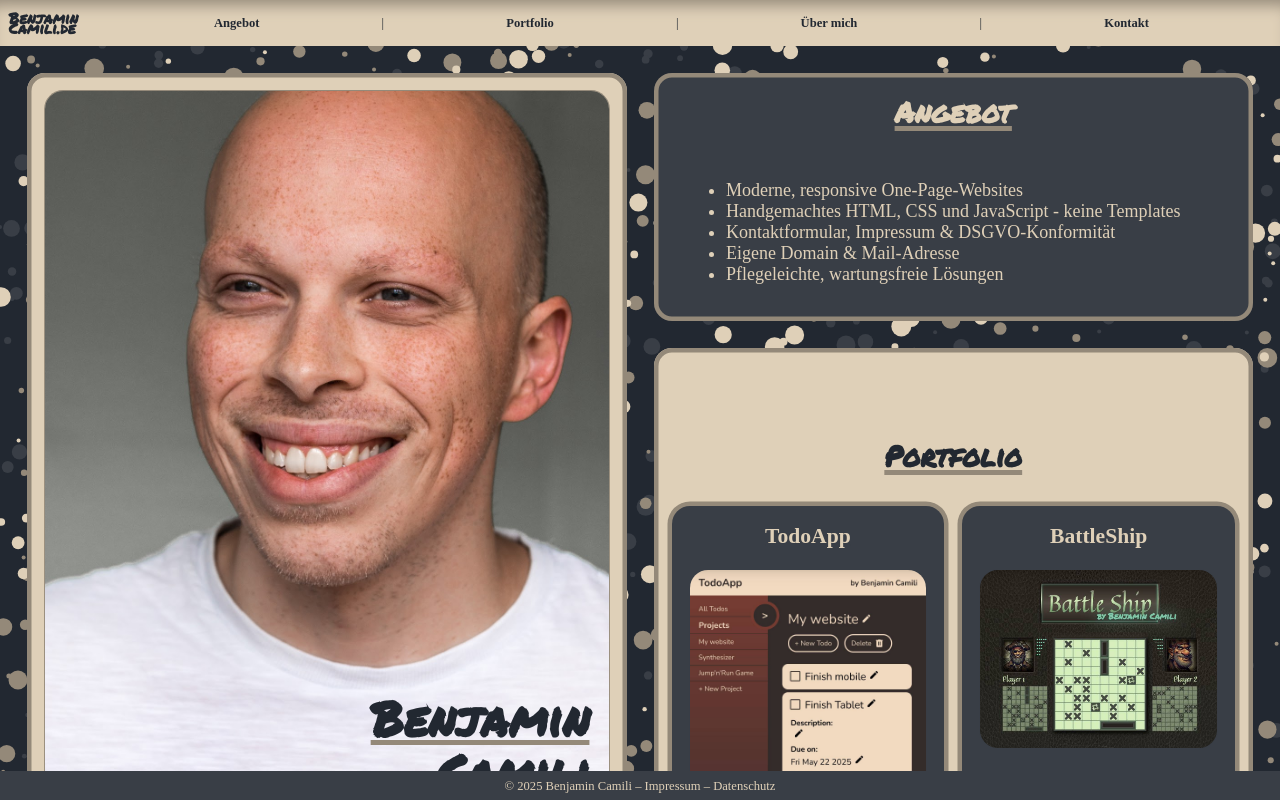
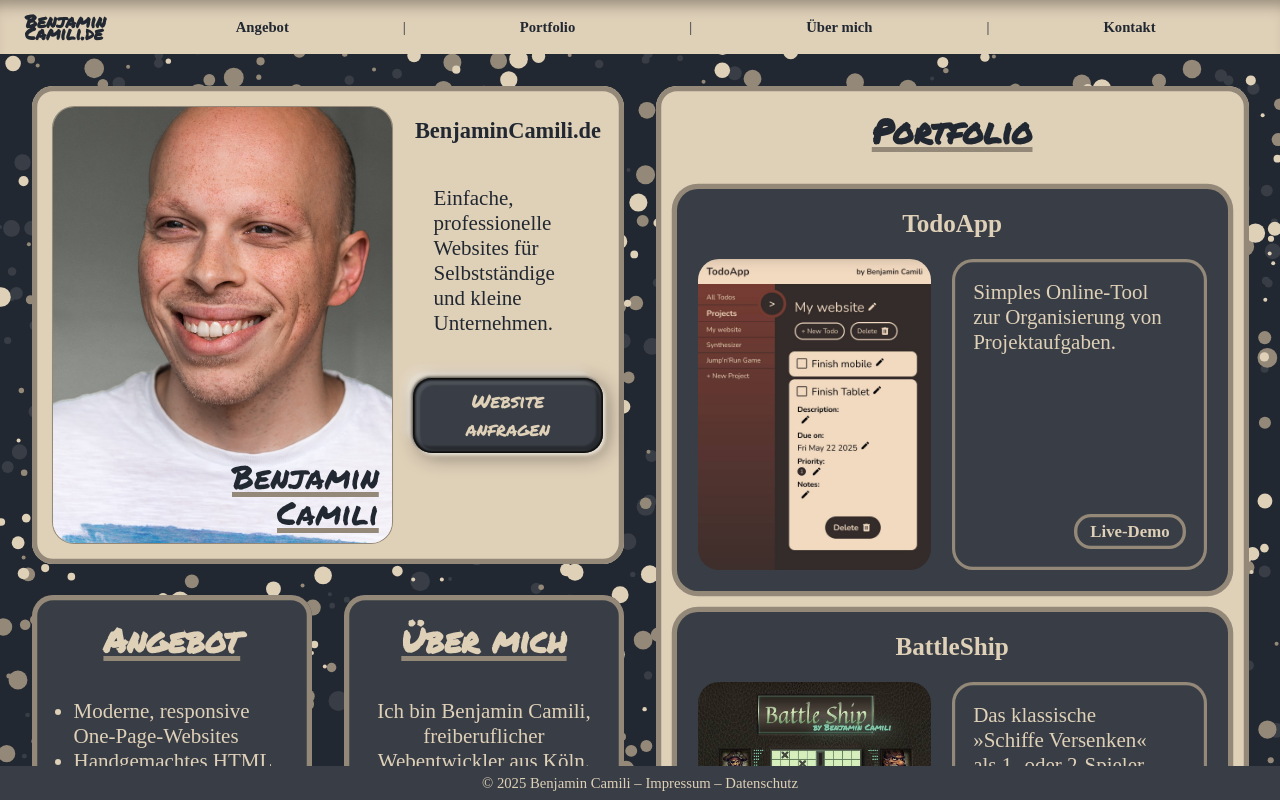
Before and after one commit to bcamili/bcamili.github.io, a website built with webpack: page src/index.html in a window 1280 px wide. Built offline with nearby package versions, Linux system fonts and the light colour scheme; a web font is replaced by a local one.

Commit message:
desktop(responsiveness finished

```diff
--- a/src/index.html
+++ b/src/index.html
@@ -31,10 +31,13 @@
         <header id="hero">
             <div id="header-pic-wrapper">
                 <img src="Portrait.jpg" alt="Ein Foto von Benjamin Camili">
-                <h1>Benjamin Camili</h1>
+                <p id="text-in-picture">Benjamin Camili</p>
             </div>
+            <div id="header-text-wrapper">
+                <h1>BenjaminCamili.de</h1>
                 <p>Einfache, professionelle Websites für Selbstständige und kleine Unternehmen.</p>
                 <a id="callToAction" href="#kontakt" class="dark-button">Website anfragen</a>
+            </div>
         </header>
         <div id="angebot"></div>
         <section id="angebot-section">
@@ -53,31 +56,43 @@
             <div id="projects">
                 <div class="project">
                     <h3>TodoApp</h3>
+                    <div class="project-content-wrapper">
                         <div class="project-screenshot">
                             <img src="TodoAppScreenshot.jpg" alt="Screenshot Web-App TodoApp">
                         </div>
+                        <div class="project-text-wrapper">
                             <p>Simples Online-Tool zur Organisierung von Projektaufgaben.</i></p>
-                    <a href="https://bcamili.github.io/odin-todo-list/" class="light-button">Live-Demo</a>
+                            <a href="https://bcamili.github.io/odin-todo-list/" class="demo-button">Live-Demo</a>
+                        </div>
+                    </div>
                 </div>
                 <div class="project">
                     <h3>BattleShip</h3>
+                     <div class="project-content-wrapper">
                         <div class="project-screenshot">
                             <img src="BattleShipScreenshot.jpg" alt="Screenshot des Spiels Battleship">
                         </div>
+                        <div class="project-text-wrapper">
                             <p>Das klassische »Schiffe Versenken« als 1- oder 2-Spieler-Variante. <i>(Für Chrome Desktop)</i></p>
-                    <a href="https://bcamili.github.io/BattleShip/" class="light-button">Live-Demo</a>
+                            <a href="https://bcamili.github.io/BattleShip/" class="demo-button">Live-Demo</a>
+                        </div>
+                    </div>
                 </div>
                 <div class="project">
                     <h3>The Weather</h3>
+                    <div class="project-content-wrapper">
                         <div class="project-screenshot">
                             <img src="WeatherAppScreenshot.jpg" alt="Screenshot der Web-App The Weather">
                         </div>
+                        <div class="project-text-wrapper">
                             <p>Wetterabfrage via Visual Crossing API, mit an Wetterlage angepasstem Theme </i></p>
-                    <a href="https://bcamili.github.io/WeatherApp/" class="light-button">Live-Demo</a>
+                            <a href="https://bcamili.github.io/WeatherApp/" class="demo-button">Live-Demo</a>
                         </div>
-                <div class="project">
+                    </div>
+                </div>
+                <div class="project" id="self-project">
                     <h3 style="font-size: 1em;">BenjaminCamili.de</h3>
-                    <p id="self-project">Diese Portfolioseite – demonstriert Hosting mit GitHub Pages, eigener Domain und moderner Entwicklung.</p>
+                    <p>Diese Portfolioseite – demonstriert Hosting mit GitHub Pages, eigener Domain und moderner Entwicklung.</p>
                 </div>
             </div>
         </section>
@@ -91,12 +106,14 @@
             <h2>Kontakt</h2>
             <p>Schreib mir eine Nachricht oder eine E-Mail an <strong>info@benjamincamili.de</strong>.</p>
             <form class="contact-form">
+                <div id="textinput-wrapper">
                     <label for="name">Name</label>
                     <input type="text" id = "name" placeholder="Dein Name" required>
                     <label for="email">E-Mail</label>
                     <input type="email" id="email" placeholder="Deine E-Mail" required>
                     <label for="msg">Nachricht</label>
                     <textarea id="msg" placeholder="Deine Nachricht" rows="5" required></textarea>
+                </div>
                 <button type="submit" class="dark-button">Absenden</button>
             </form>
         </section>
--- a/src/styles.css
+++ b/src/styles.css
@@ -1,16 +1,14 @@
-*{
-    /*
-        box-shadow: inset 0px 0px 0px 1px red;
-    */
+/* *{
+    box-shadow: inset 0px 0px 0px 1px red;
+} */
 
+html{
     --darkColor: rgb(34, 40, 49);
     --lowColor: rgb(57, 62, 70);
     --midColor: rgb(148, 137, 121);
     --highlight: rgb(223, 208, 184);
     --actionColor: rgb(195, 101, 50);
-}
 
-html{
     font-family: "Parkinsans";
     font-size: 16px;
     width: 100%;
@@ -28,33 +26,13 @@ body{
     height: 100%;
 }
 
-#logo-container{
-    width: fit-content;
-}
-
-#nav-container{
-    width: 100%;
-    display: flex;
-    justify-content: space-evenly;
-    align-items: center;
-    color: var(--darkColor);
-}
-
-#logo{
-    color: var(--darkColor);
-    width: 8ch;
-    line-height: .7;
-    display: block;
-    font-family: "Permanent Marker";
-    font-size: 1.2em;
-}
-
 #pageContainer{
     display: grid;
     overflow: scroll;
     scroll-behavior: smooth;
     -ms-overflow-style: none;
     scrollbar-width: none;
+    padding: 0 1.5em;
 }
 
 #pageContaine::-webkit-scrollbar{
@@ -64,6 +42,11 @@ body{
 a{
     color: inherit;
     text-decoration: none;
+}
+
+p{
+    margin: 1em 0;
+    padding: 1em;
 }
 
 #background-canvas{
@@ -87,6 +70,27 @@ nav{
     box-shadow: inset 0px 15px 15px -10px var(--midColor);
 }
 
+#logo-container{
+    width: fit-content;
+}
+
+#logo{
+    color: var(--darkColor);
+    width: 8ch;
+    line-height: .7;
+    display: block;
+    font-family: "Permanent Marker";
+    font-size: 1.2em;
+}
+
+#nav-container{
+    width: 100%;
+    display: flex;
+    justify-content: space-evenly;
+    align-items: center;
+    color: var(--darkColor);
+}
+
 nav a{
     font-weight: bold;
     font-size: 1em;
@@ -104,8 +108,7 @@ header, section, footer{
 }
 
 header, section{
-    margin: 1.5em;
-    margin-bottom: 0;
+    margin-top: 1.5em;
     padding: 1em;
     box-shadow: inset 0 0 0em 0.25em var(--midColor);
     border-radius: 1em;
@@ -115,6 +118,7 @@ header{
     grid-row: 1;
     background-color: var(--highlight);
     color: var(--darkColor);
+    gap: 1em;
 }
 
 
@@ -123,8 +127,14 @@ header{
     max-width: 100%;
 }
 
+#header-text-wrapper{
+    display: flex;
+    flex-direction: column;
+    align-self: baseline;
+
+}
+
 header img{
-    object-fit: contain;
     width: 100%;
     height: 100%;
     display: block;
@@ -133,7 +143,7 @@ header img{
 }
 
 
-h1{
+#text-in-picture{
     position: absolute;
     bottom: 0;
     right: 0;
@@ -148,15 +158,24 @@ h1{
     color: var(--darkColor);
 }
 
+h1{
+    font-size: 1.3em;
+    margin: 0;
+    margin-top: .5em;
+    text-align: center;
+}
+
 .dark-button{
+    width: fit-content;
+    align-self: center;
+    justify-self: center;
     font-family: "Permanent Marker";
-    color: var(--midColor);
+    color: var(--highlight);
     background-color: var(--lowColor);
     border-radius: 1em;
     padding: .5em 1em;
     border: none;
     text-align: center;
-    justify-self: center;
     box-shadow:
         inset rgba(0,0,0,0.8) 0px 0px 2px 2px,
         inset rgba(255, 255, 255, 0.1) 2px 2px 2px 5px,
@@ -189,7 +208,7 @@ h1{
 }
 
 #callToAction{
-    margin-bottom: 1em;
+    font-size: .9em;
 }
 
 #angebot{
@@ -200,11 +219,13 @@ h1{
     grid-row: 2;
     background-color: var(--lowColor);
     color: var(--highlight);
+    display: flex;
+    flex-direction: column;
 }
 
 #angebot-section ul{
     margin: 0;
-    padding: 1em;
+    padding: 0em .5em 0 1em;
 }
 
 #portfolio{
@@ -226,42 +247,68 @@ h1{
     flex-direction: column;
     justify-content: center;
     align-items: center;
+    gap: 1em;
     background-color: var(--lowColor);
+    color: var(--highlight);
     box-shadow: 0 0 0em 0.25em var(--midColor);
     padding: 1em;
     margin-bottom: 1em;
     border-radius: 1em;
 }
 
+.project-content-wrapper{
+    display: flex;
+    flex-direction: column;
+    gap: 1em;
+}
+
+.project-screenshot{
+    flex: 1 0;
+}
+
 .project-screenshot img{
+    display: block;
     width: 100%;
     border-radius: 1em;
     box-shadow: 0 0 0em 0.05em var(--lowColor);
 }
 
-.project p{
-    color: var(--highlight);
-    text-align: left;
+.project-text-wrapper{
+    flex: 1 0;
+    display: flex;
+    flex-direction: column;
+    justify-content: space-between;
+    box-shadow: inset 0 0 0em 0.15em var(--midColor);
+    padding: 0 1em 1em 0;
+    border-radius: 1em;
 }
 
-
+.project-text-wrapper p{
+    margin-top: 0;
+}
 
 #self-project{
+    margin-bottom: 0;
+}
+
+#self-project p{
         text-align: center;
     }
 
-.light-button{
+.demo-button{
+    width: fit-content;
     font-size: .8em;
     font-weight: bold;
     color: var(--highlight);
     background-color: var(--lowColor);
-    justify-self: center;
-    box-shadow: 0 0 0em 0.2em var(--midColor);
-    padding: .25em .75em;
+    align-self: end;
+    justify-self: end;
+    box-shadow: inset 0 0 0em 0.2em var(--midColor);
+    padding: .45em .95em;
     border-radius: 1em;
 }
 
-.light-button:hover{
+.demo-button:hover{
     color: var(--lowColor);
     background-color: var(--highlight);
 }
@@ -280,15 +327,12 @@ h3{
     color: var(--highlight);
     text-align: center;
     margin: 0;
-    margin-bottom: 1em;
 }
 
 #uebermich{
-    grid-row: 4;
 }
 
 #uebermich-section{
-    grid-row: 4;
     background-color: var(--lowColor);
     color: var(--highlight);
     border-color: var(--highlight);
@@ -296,21 +340,33 @@ h3{
 
 #uebermich-section p{
     color: var(--highlight);
+    margin: 0;
+    padding: 0 .5em;
+    text-align: center;
 }
 
 #kontakt{
-    grid-row: 5;
 }
 
 #kontakt-section{
-    grid-row: 5;
     background-color: var(--highlight);
     color: var(--darkColor);
     margin-bottom: 1.5em;
 }
 
+#kontakt-section p{
+    margin: 0;
+    margin-bottom: 1em;
+    padding: 0 1em;
+}
+
 form{
+    display: flex;
+    flex-direction: column;
     width: 100%;
+}
+
+#textinput-wrapper{
     display: grid;
     grid-template-columns: 1fr;
 }
@@ -322,6 +378,7 @@ label{
 input[type=text], input[type=email], textarea{
     font-family: "Permanent Marker";
     margin: 0;
+    margin-bottom: 1em;
     font-size: 0.9em;
     padding: 0.5em;
     border: none;
@@ -341,14 +398,8 @@ input[type=text], input[type=email], textarea{
 }
 
 button[type=submit]{
-    margin: 1em;
-}
-
-p{
-    margin: 1em 0;
-    padding: 0;
-    text-align:center;
-    color: var(--darkColor);
+    margin: 0;
+    font-size: .9em;
 }
 
 footer{
@@ -370,236 +421,196 @@ footer p a{
     font-size: 1em;
 }
 
-@media screen and (min-width:450px) {
-    form{
+@media screen and (min-width:480px) {
+    #logo-container{
+        margin-left: 1em;
+    }
+
+    header{
+        flex-direction: row;
+    }
+
+    h1{
+        font-size: clamp(.9em, 3.5vw, 1.4em);
+    }
+
+    #text-in-picture{
+        font-size: clamp(1.5em, 5vw, 2.65em)
+    }
+
+    .project-content-wrapper{
+        flex-direction: row;
+    }
+
+     #textinput-wrapper{
         grid-template-columns: 1fr 3fr;
-        row-gap: 1em;
     }
 }
 
-@media screen and (min-width:450px) {
-    header{
+@media screen and (min-width:640px) {
+    #pageContainer{
         display: grid;
         grid-template-columns: repeat(2, 1fr);
-        gap: 2em;
+        column-gap: 1.5em;
     }
 
-    #header-pic-wrapper{
+    #home, #hero{
+        grid-column: 1;
+        grid-row: 1/4;
+    }
+
+    #angebot, #angebot-section{
+        grid-column: 2;
+        grid-row: 1/3;
+    }
+
+    #portfolio, #portfolio-section{
+        grid-column: 2;
+        grid-row: 3/12;
+    }
+
+    #portfolio-section{
+        margin-bottom: 1.5em;
+    }
+
+    #uebermich, #uebermich-section{
+        grid-column: 1;
+        grid-row: 4/7;
+    }
+
+    #kontakt, #kontakt-section{
+        grid-column: 1;
+        grid-row: 7/11;
+    }
+
+    header{
+        flex-direction: column;
+    }
+
+    #text-in-picture{
+        font-size: clamp(1.5em, 5vw, 2.65em)
+    }
+
+    #projects{
+        display: flex;
+        flex-direction: column;
+    }
+
+    .project-content-wrapper{
+        flex-direction: column;
+    }
+
+    #textinput-wrapper{
+        display: grid;
+        grid-template-columns: 1fr;
+    }
+
+}
+
+@media screen and (min-width:900px){
+    #hero{
+        flex-direction: row;
+    }
+
+    h1{
+        font-size: clamp(.9em, 1.75vw, 1.4em);
+    }
+
+    #text-in-picture{
+        font-size: clamp(1.5em, 2.5vw, 2.65em);
+    }
+
+    #home, #hero{
         grid-column: 1;
         grid-row: 1/3;
     }
 
-    header .dark-button{
-        grid-row: 2;
+    #angebot, #angebot-section{
         grid-column: 2;
+        grid-row: 1;
     }
 
-    h1{
-        font-size: clamp(1.5em, 5vw, 2.65em)
+    #portfolio, #portfolio-section{
+        grid-column: 2;
+        grid-row: 2/11;
     }
 
-    .project{
-        display: grid;
-        grid-template-columns: repeat(2, 1fr);
-        column-gap: 1em;
+    #uebermich, #uebermich-section{
+        grid-column: 1;
+        grid-row: 3/6;
     }
 
-    .project h3{
-        grid-row: 1;
-        grid-column: 1/3;
+    #kontakt, #kontakt-section{
+        grid-column: 1;
+        grid-row: 6/10
     }
 
-    .project-screenshot{
-        grid-row: 2/4;
-        grid-column: 1;
+    .project-content-wrapper{
+        flex-direction: row;
     }
 
-    .project p{
-        grid-row: 2;
-        grid-column: 2;
-        align-self: flex-start;
-    }
-
-    .project a{
-        grid-row: 3;
-        grid-column: 2;
-        align-self:end;
-        margin: 1em 0;
-    }
-
-    #self-project{
-        grid-row: 2;
-        grid-column: 1/3;
-    }
-
-    .dark-button{
-        grid-column: 1/3;
+    #textinput-wrapper{
+        grid-template-columns: 1fr 3fr;
     }
 }
 
-@media screen and (min-width:550px) {
+
+@media screen and (min-width:1175px) {
     html{
-        font-size: 18px;
+        font-size: 21px;
     }
 
     #pageContainer{
-        grid-template-columns: repeat(2,1fr);
+        display: grid;
+        grid-template-columns: repeat(4, 1fr);
     }
 
-    header{
-        display: flex;
-    }
-    #home #angebot{
-        grid-row: 1;
-        grid-column: 1/3;
-    }
-
-    #hero{
-        margin-right: 1em;
-        grid-row: 2;
-        grid-column: 1;
-    }
-
-    #angebot-section{
-        margin-left: 1em;
-        grid-row: 2;
-        grid-column: 2;
-    }
-
-    #portfolio{
-        grid-row: 3;
-        grid-column: 1/3;
-
-    }
-
-    #portfolio-section{
-        grid-row: 4;
-        grid-column: 1/3;
-    }
-
-    #projects{
-        grid-template-columns: 1fr 1fr;
-        gap: 1em;
-    }
-
-    .project{
-        display: flex;
-        flex-direction: column;
-        justify-content: start;
-        align-items: center;
-        align-self: start;
-    }
-
-    .project a{
-        align-self: center;
-    }
-
-    #uebermich{
-        grid-row: 5;
-        grid-column: 1/3;
-    }
-
-    #uebermich-section{
-        grid-row: 6;
-        grid-column: 1/3;
-    }
-
-    #kontakt{
-        grid-row: 7;
-        grid-column: 1/3;
-    }
-
-    #kontakt-section{
-        grid-row: 8;
-        grid-column: 1/3;
-    }
-
-    form{
-        grid-template-columns: 1fr;
-        gap:0
-    }
-
-    form *{
-        grid-column: 1;
-    }
-}
-
-@media screen and (min-width:750px) {
-    #hero{
-        display: grid;
-        grid-template-columns: repeat(2, 1fr);
-        gap: 2em;
-        margin-right: .75em;
-    }
-
-    #header-pic-wrapper{
+    #home, #hero{
         grid-column: 1/3;
         grid-row: 1;
     }
 
-    header .dark-button{
-        grid-row: 2;
-        grid-column: 2;
-    }
-
-    header p{
-        grid-row: 2;
+    #angebot, #angebot-section{
         grid-column: 1;
-    }
-
-    h1{
-        font-size: clamp(1.5em, 5vw, 2.65em)
-    }
-}
-@media screen and (min-width:1000px) {
-
-    #pageContainer{
-        display: grid;
-        grid-template-columns: repeat(10, 1fr);
-        grid-template-rows: repeat(10,fr);
-    }
-
-    #home, #hero{
-        grid-column: 1/6;
-        grid-row: 1/4;
-    }
-
-    #angebot, #angebot-section{
-        grid-column: 6/11;
-        grid-row: 1/3;
+        grid-row: 2/4;
     }
 
     #portfolio, #portfolio-section{
-        grid-column: 6/11;
-        grid-row: 3/12;
+        grid-column: 3/5;
+        grid-row: 1/11;
     }
 
     #uebermich, #uebermich-section{
-        grid-column: 1/6;
-        grid-row: 4/7;
+        grid-column: 2;
+        grid-row: 2;
     }
 
     #kontakt, #kontakt-section{
-        grid-column: 1/6;
-        grid-row: 7/11;
+        grid-column: 1/3;
+        grid-row: 4/6
     }
 
-    header, section{
-        margin: 1.5em .75em 0 1.5em;
+    #hero{
+        flex-direction: row;
     }
 
-    #portfolio-section{
-        margin: 1.5em 1.5em 1.5em .75em;
-    }
-
-    #uebermich-section{
-        margin-left: 1.5em;
-        margin-right: .75em;
-    }
-
-    #angebot-section{
-        margin-left: .75em;
-        margin-right: 1.5em;
+    .project-content-wrapper{
+        flex-direction: row;
     }
 
 }
+
+@media screen and (min-width:1400px) {
+    #pageContainer{
+        width: 1400px;
+        justify-content: center;
+        align-self: center;
+    }
+
+
+
+    .project-content-wrapper{
+        flex-direction: row;
+    }
+
+}
```
Lines whose indentation alone changed are shown as unchanged.
